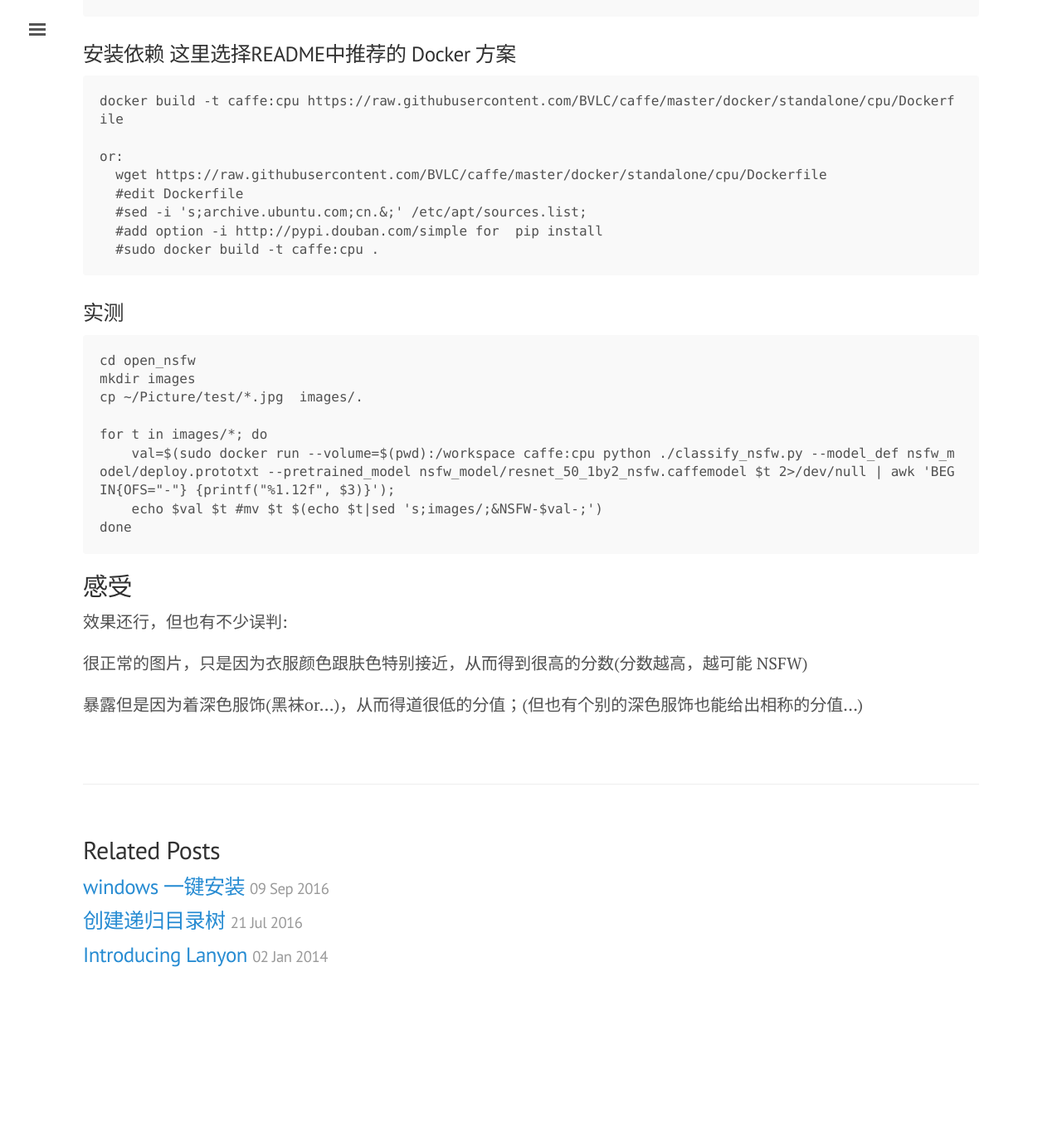
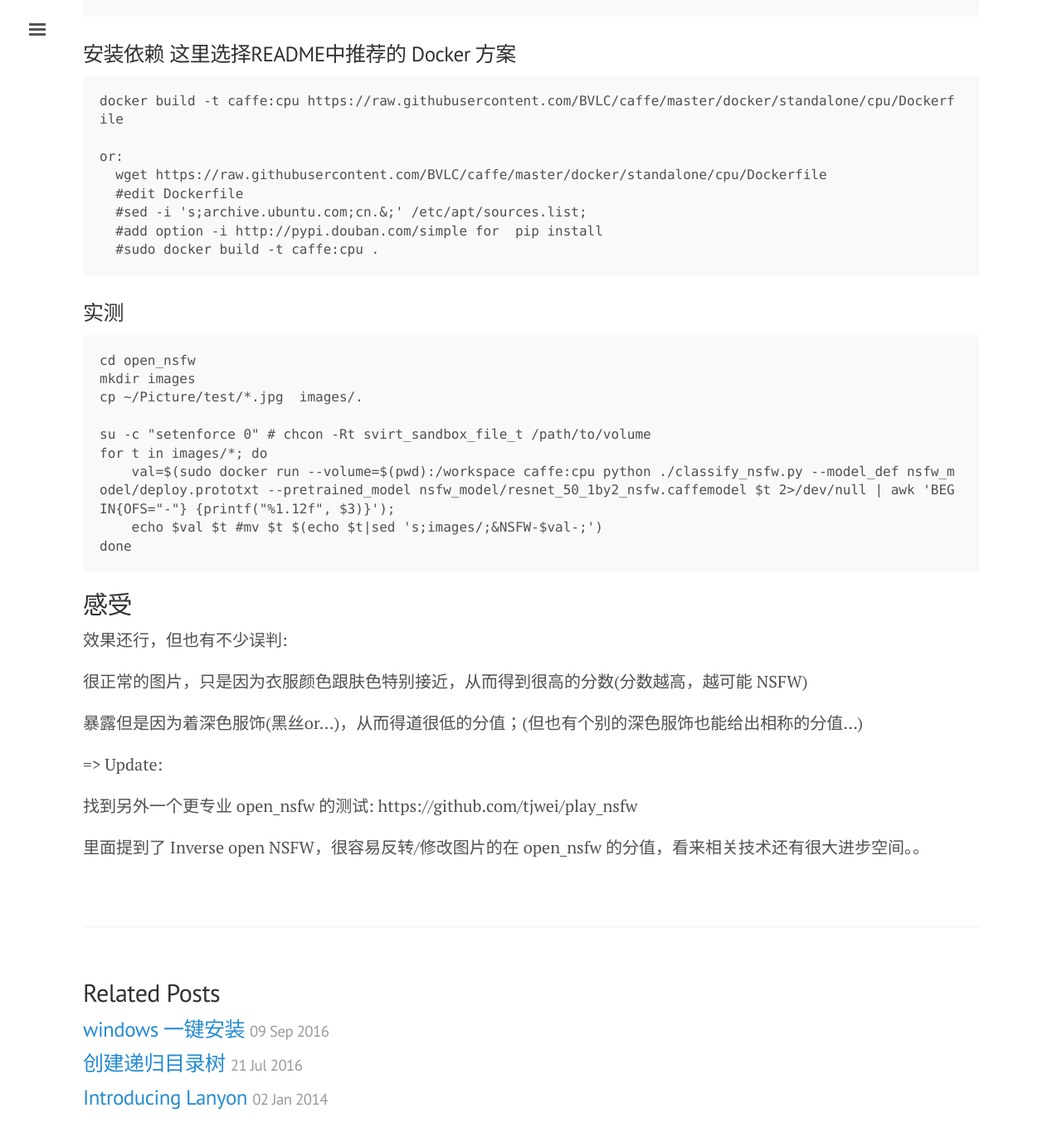
Before and after one commit to tcler/tcler.github.io, a Jekyll site: the page built from _posts/2016-10-15-open_nsfw.md, in a window 1280 px wide and 1400 px high, scrolled down 550 px. Shown: the top 1377 px of the window at 83% size. Built offline with Jekyll 4.4.1, drawn with Linux system fonts in a browser that asks for light colours; before the commit the page ends 1777 px from its top, so only the background shows below that.

Commit message:
Update 2016-10-15-open_nsfw.md
fix typo error and add ref link

```diff
--- a/_posts/2016-10-15-open_nsfw.md
+++ b/_posts/2016-10-15-open_nsfw.md
@@ -32,6 +32,7 @@ cd open_nsfw
 mkdir images
 cp ~/Picture/test/*.jpg  images/.
 
+su -c "setenforce 0" # chcon -Rt svirt_sandbox_file_t /path/to/volume
 for t in images/*; do
     val=$(sudo docker run --volume=$(pwd):/workspace caffe:cpu python ./classify_nsfw.py --model_def nsfw_model/deploy.prototxt --pretrained_model nsfw_model/resnet_50_1by2_nsfw.caffemodel $t 2>/dev/null | awk 'BEGIN{OFS="-"} {printf("%1.12f", $3)}');
     echo $val $t #mv $t $(echo $t|sed 's;images/;&NSFW-$val-;')
@@ -43,4 +44,12 @@ done
 
 很正常的图片，只是因为衣服颜色跟肤色特别接近，从而得到很高的分数(分数越高，越可能 NSFW)
 
-暴露但是因为着深色服饰(黑袜or...)，从而得道很低的分值；(但也有个别的深色服饰也能给出相称的分值...)
+暴露但是因为着深色服饰(黑丝or...)，从而得道很低的分值；(但也有个别的深色服饰也能给出相称的分值...)
+
+=>
+Update:
+
+找到另外一个更专业 open_nsfw 的测试:
+  https://github.com/tjwei/play_nsfw
+
+里面提到了 Inverse open NSFW，很容易反转/修改图片的在 open_nsfw 的分值，看来相关技术还有很大进步空间。。
```
